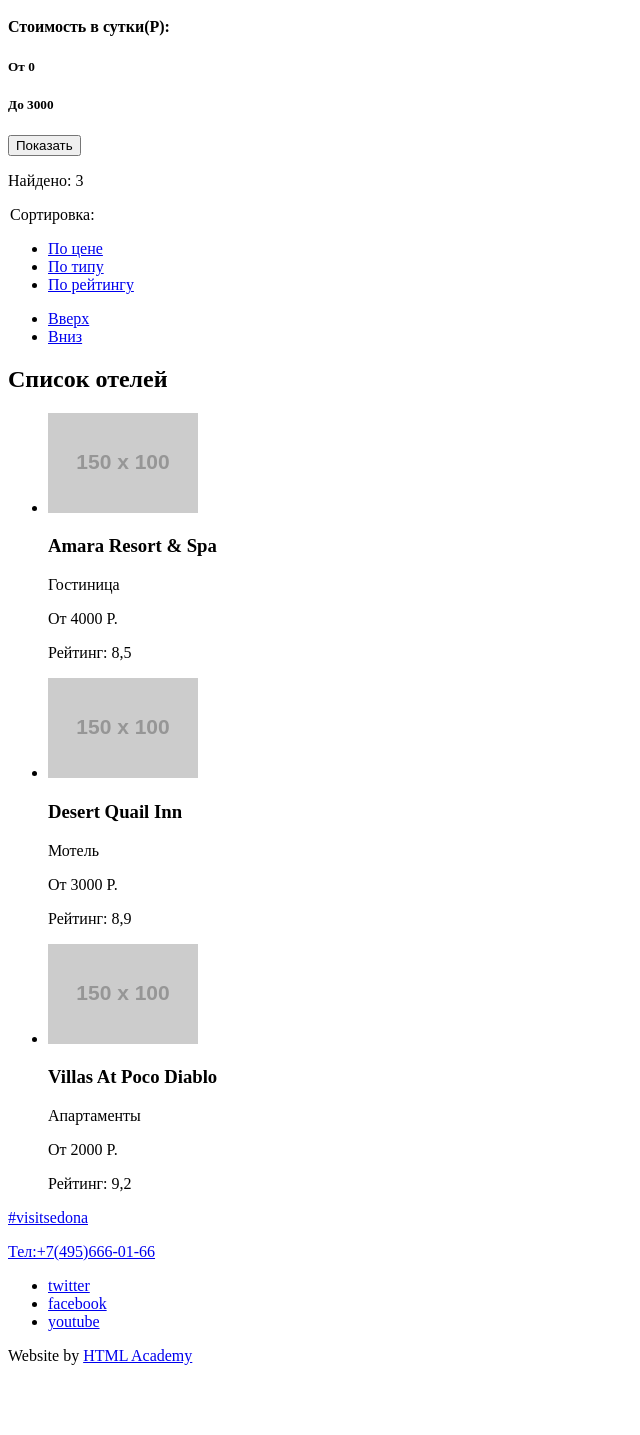
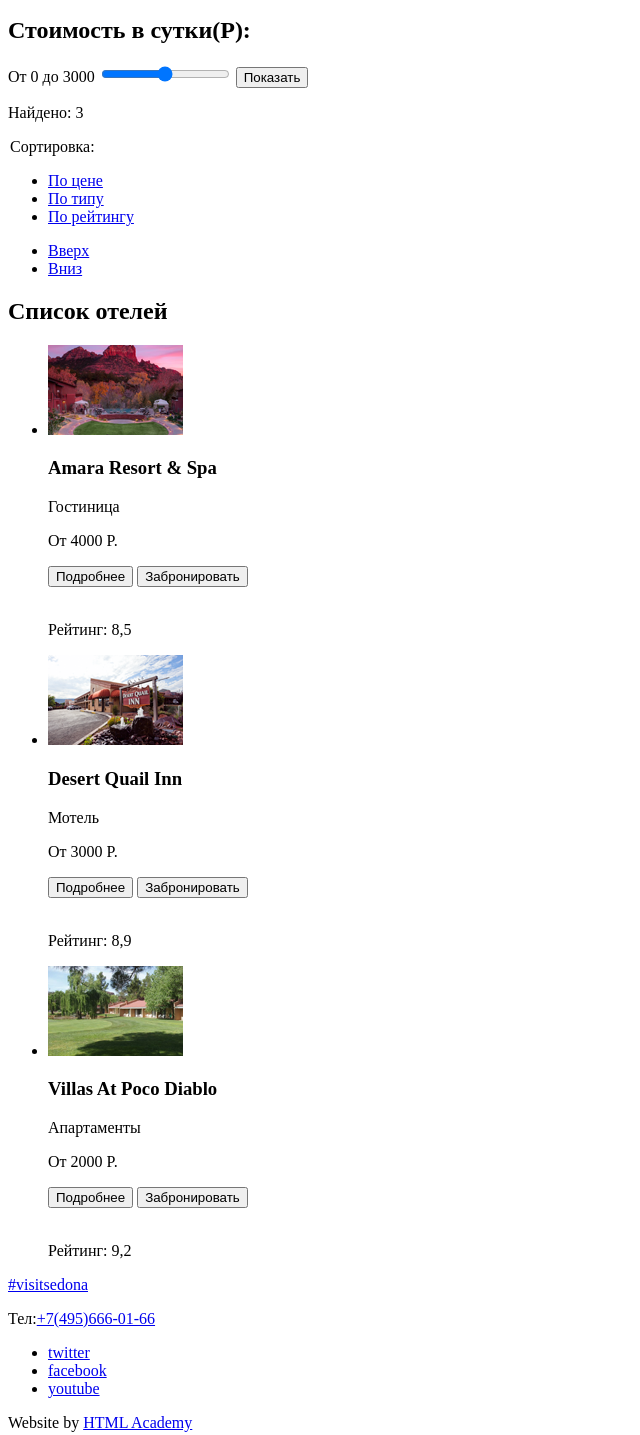
Before and after one commit to Regina123-hub/1688653-sedona-30, a plain HTML site: page catalog.html in a window 1280 px wide. Shown: the part 338-1773 px from the top of the page, without its empty margins (0-640 px from the left). Before the commit the page ends 1719 px from the top, so only its background shows below. Drawn offline with Linux system fonts and the light colour scheme; placeholder pictures from the web are drawn by us.

Commit message:
добавление контентных изображений

```diff
--- a/catalog.html
+++ b/catalog.html
@@ -5,17 +5,19 @@
       <title>HTML Academy: Седона</title>
     </head>
 
+<body>
     <hedaer>
       <nav>
         <ul>
           <li><a href="#">информация</a></li>
           <li><a href="#">фото и видео</a> </li>
-        <li><a href='#' alt="Логотип города Седона">city of sedona</a></li>
+          <li><a href="img/icons/logo.svg" width="138" height="70" alt="Логотип города Седона">city of sedona</a></li>
           <li><a href="#">карта штата</a></li>
           <li><a href="#">гостиницы</a></li>
         </ul>
       </nav>
       </header>
+
       <main>
         <section>
           <h4>Инфраструктура:</h4>
@@ -30,11 +32,12 @@
             <li>Мотель</li>
             <li>Апартаменты</li>
           </ul>
-  <h4>Стоимость в сутки(P):</h4>
-  <h5>От 0</h5>
-  <h5>До 3000</h5>
+          <h2>Стоимость в сутки(P):</h2>
+          <form>
+            <label for="search-price">От 0 до 3000</label>
+            <input type="range" id="search-price" min="0" max="3000">
             <button type="submit">Показать</button>
-  </section>
+          </form>
           <section>
             <p>Найдено: 3</p>
             <legend>Сортировка:</legend>
@@ -50,25 +53,64 @@
             <h2>Список отелей</h2>
             <ul>
               <li>
-      <img src="https://via.placeholder.com/150x100" alt="">
+                <div>
+                  <img src="img/images/AmaraR&S.png" width="135" height="90" alt="">
+                </div>
+                <div>
+                  <div>
                     <h3>Amara Resort & Spa</h3>
                     <p>Гостиница</p>
                     <p>От 4000 P.</p>
+                  </div>
+                  <div>
+                    <button type="button" href="#">Подробнее</button>
+                    <button type="submit">Забронировать</button>
+                  </div>
+                </div>
+                <div>
+                  <img>
                   <p>Рейтинг: 8,5</p>
+                </div>
               </li>
               <li>
-      <img src="https://via.placeholder.com/150x100" alt="">
+                <div>
+                  <img src="img/images/DesertQI.png" width="135" height="90" alt="">
+                </div>
+                <div>
+                  <div>
                     <h3>Desert Quail Inn</h3>
                     <p>Мотель</p>
                     <p>От 3000 P.</p>
+                  </div>
+                  <div>
+                    <button type="button" href="#">Подробнее</button>
+                    <button type="submit">Забронировать</button>
+                  </div>
+                </div>
+                <div>
+                  <img>
                   <p>Рейтинг: 8,9</p>
+                </div>
               </li>
               <li>
-      <img src="https://via.placeholder.com/150x100" alt="">
+                <div>
+                  <img src="img/images/VillasAtPD.png" width="135" height="90" alt="">
+                </div>
+                <div>
+                  <div>
                     <h3>Villas At Poco Diablo</h3>
                     <p>Апартаменты</p>
                     <p>От 2000 P.</p>
+                  </div>
+                  <div>
+                    <button type="button" href="#">Подробнее</button>
+                    <button type="submit">Забронировать</button>
+                  </div>
+                </div>
+                <div>
+                  <img>
                   <p>Рейтинг: 9,2</p>
+                </div>
               </li>
             </ul>
           </section>
@@ -76,7 +118,7 @@
       <footer>
         <section>
           <p><a href="#">#visitsedona</a></p>
-          <p><a href="+74956660166">Тел:+7(495)666-01-66</a></p>
+          <p>Тел:<a href="+74956660166">+7(495)666-01-66</a></p>
         </section>
         <section>
           <ul>
@@ -85,8 +127,13 @@
             <li><a href="#">youtube</a></li>
           </ul>
         </section>
+        <section>
         <p>
           Website by
           <a href="https://htmlacademy.ru">HTML Academy</a>
         </p>
+        </section>
       </footer>
+      </hedaer>
+</body>
+</html>
--- a/index.html
+++ b/index.html
@@ -3,54 +3,114 @@
   <head>
     <meta charset="utf-8">
     <title>HTML Academy: Седона</title>
+
+    <link rel="icon" href="favicon.ico">
+    <link rel="icon" href="favicon.ico.svg" type="image/svg+sml">
+    <link rel="apple-touch-icon" href="img/icons/152.png">
+    <link rel="manifest" href="manifest.webmanifest">
+
   </head>
   <body>
-    <hedaer>
+
+    <header>
       <nav>
         <ul>
           <li><a href="#">информация</a></li>
           <li><a href="#">фото и видео</a> </li>
-          <li><a href='#' alt="Логотип города Седона">city of sedona</a></li>
+          <li><a href="img/icons/logo.svg" width="138" height="70" alt="Логотип города Седона">city of sedona</a></li>
           <li><a href="#">карта штата</a></li>
           <li><a href="#">гостиницы</a></li>
         </ul>
       </nav>
     </header>
+
     <main>
+      <section>
         <h1>Wellcome to the gorgeus<br> Sedona</h1>
         <q>Because the Grand Canyon Sucks!</q>
+      </section>
+      <section>
         <p>Седона - небольшой городок в Аризоне, заслуживающий лучшего!</p>
+      </section>
       <section>
         <h2>Рассмотрим 5 причин, по которым Седона круче, чем Гран Каньон!</h2>
-          <ul>
-            <li> настоящий городок
+
+        <div>
+          <div>
+            <h3>настоящий городок<h3>
                 <h3>-№1-</h3>
                 <p>Седона - не аттракцион для туристов, там течёт своя жизнь</p>
-
+          </div>
+          <div>
+            <img src="img/images/image.png" width="800" height="256" alt="маленький американский городок" >
+          </div>
+        </div>
+      </section>
+      <section>
+        <ul class="line">
+          <li>
+            <div>
+              <img>
+            </div>
+            <div>
+              <h3>жильё</h3>
+              <p>Рекомендуем пожить в настоящем мотеле, всё как в кино!</p>
+            </div>
+          </li>
+          <li>
+            <div>
+              <img>
+            </div>
+            <div>
+              <h3>еда</h3>
+              <p>Всегда заказывайте фирменный бургер, вы не разочаруетесь!</p>
+            </div>
+          </li>
+          <li>
+            <div>
+              <img>
+            </div>
+            <div>
+              <h3>сувениры</h3>
+              <p> Не только китайского, но и местного производства!</p>
+            </div>
+          </li>
+        </ul>
+      </section>
+      <section>
         <ul>
-                <li>жильё
-                  <p>Рекомендуем пожить в настоящем мотеле, всё как в кино!</p></li>
-                <li>еда
-                <p>Всегда заказывайте фирменный бургер, вы не разочаруетесь!</p></li>
-                <li>сувениры
-                  <p> Не только китайского, но и местного производства!</p></li>
-              </ul>
-            </li>
-            <li> там есть мост дьявола
+          <li>
+            <div>
+              <div>
+                <img src="img/images/image-canyon.png" width="800" height="256" alt="Мост дьявола">
+              </div>
+              <div>
+                <h3>там есть мост дьявола</h3>
                 <h3>-№2-</h3>
                 <p>Да, по нему можно пройти! Если конечно вы осмелитесь!</p>
-              <ul>
-                <li>небольшая площадь
+              </div>
+            </div>
+            <ul class="line">
+              <li>
+                <div>
+                  <h3>небольшая площадь</h3>
                   <h3>-№3-</h3>
                   <p>Все достопримечательности находятся очень близко</p>
+                </div>
               </li>
-                <li>мало туристов
+              <li>
+                <div>
+                  <h3>мало туристов</h3>
                   <h3>-№4-</h3>
                   <p>Ехать в Седону из Лас-Вегаса совсем не скучно!</p>
+                </div>
               </li>
-                <li>красивая дорога
+              <li>
+                <div>
+                  <h3>красивая дорога</h3>
                   <h3>-№5-</h3>
                   <p>Большинство едет в Гранд Каньон и толпится там!</p>
+                </div>
               </li>
             </ul>
           </li>
@@ -59,8 +119,13 @@
       <section>
         <h2>Заинтересовались?</h2>
         <p><a>Укажите предпологаемые даты поездки, и мы покажем вам лучшие предложения гостиниц в седоне</a></p>
-          <legend>Записаться</legend>
-          <form action ="" method="post">
+      </section>
+      <section>
+        <img src="img/images/map.png" width="1200" height="120" alt="карта Седоны">
+      </section>
+      <section>
+        <legend>Поиск гостиницы в Седоне</legend>
+        <form action="" method="post">
           <p>
             <label for="arrive-day">Дата заезда</label>
             <input id="arrive-day" type="text" name="date" placeholder="27 апреля 2017">
@@ -78,13 +143,14 @@
             <input type="number" id="children" min="0" max="5" step="1">
           </p>
           <button type="submit">Найти</button>
+        </form>
       </section>
     </main>
 
     <footer>
       <section>
         <p><a href="#">#visitsedona</a></p>
-            <p><a href="+74956660166">Тел:+7(495)666-01-66</a></p>
+        <p>Тел:<a href="+74956660166">+7(495)666-01-66</a></p>
       </section>
       <section>
         <ul>
@@ -93,10 +159,12 @@
           <li><a href="#">youtube</a></li>
         </ul>
       </section>
+      <section>
         <p>
           Website by
           <a href="https://htmlacademy.ru">HTML Academy</a>
         </p>
+      </section>
     </footer>
     </body>
 </html>
```
Also changed, not shown: manifest.webmanifest. Lines whose indentation alone changed are shown as unchanged.
